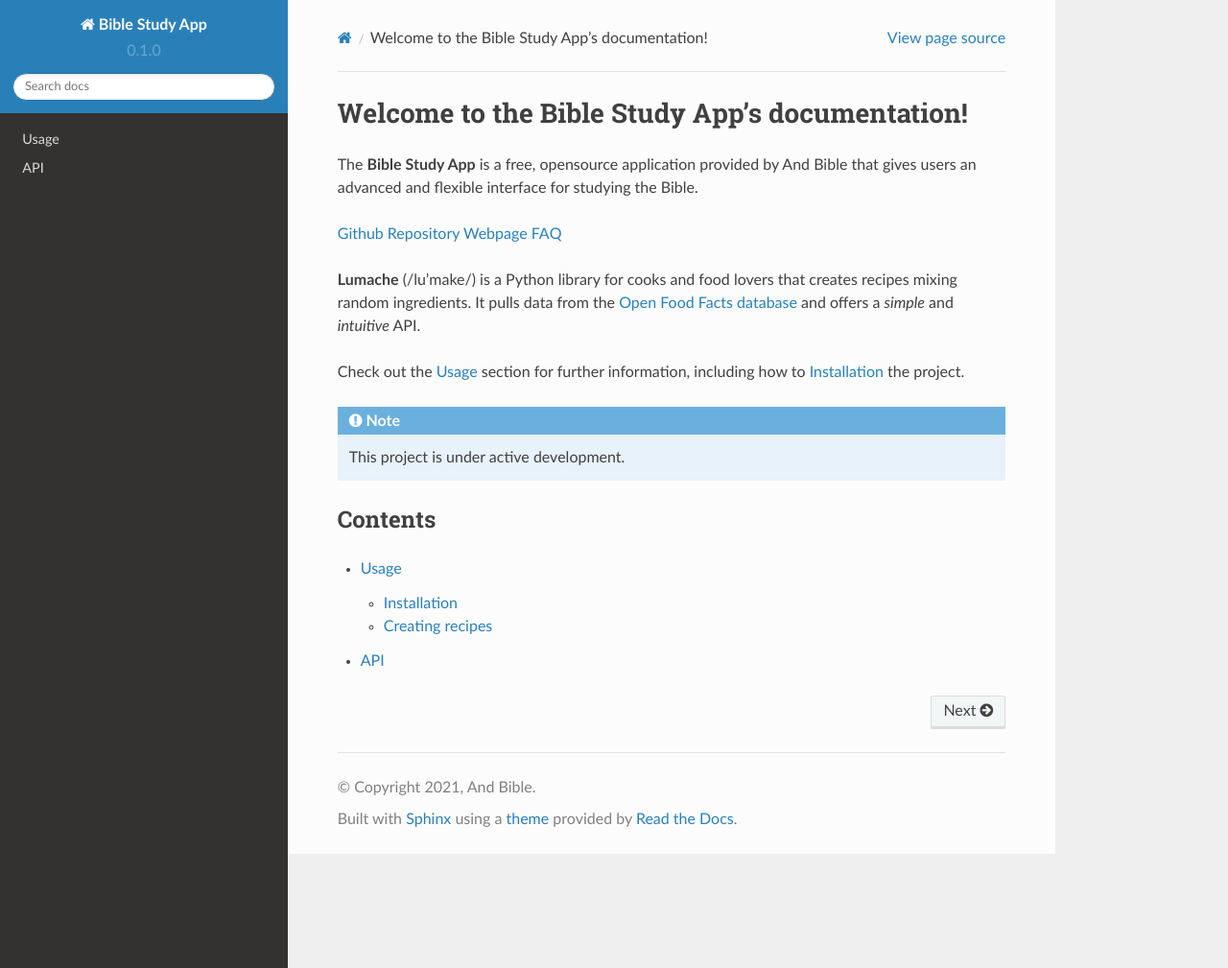
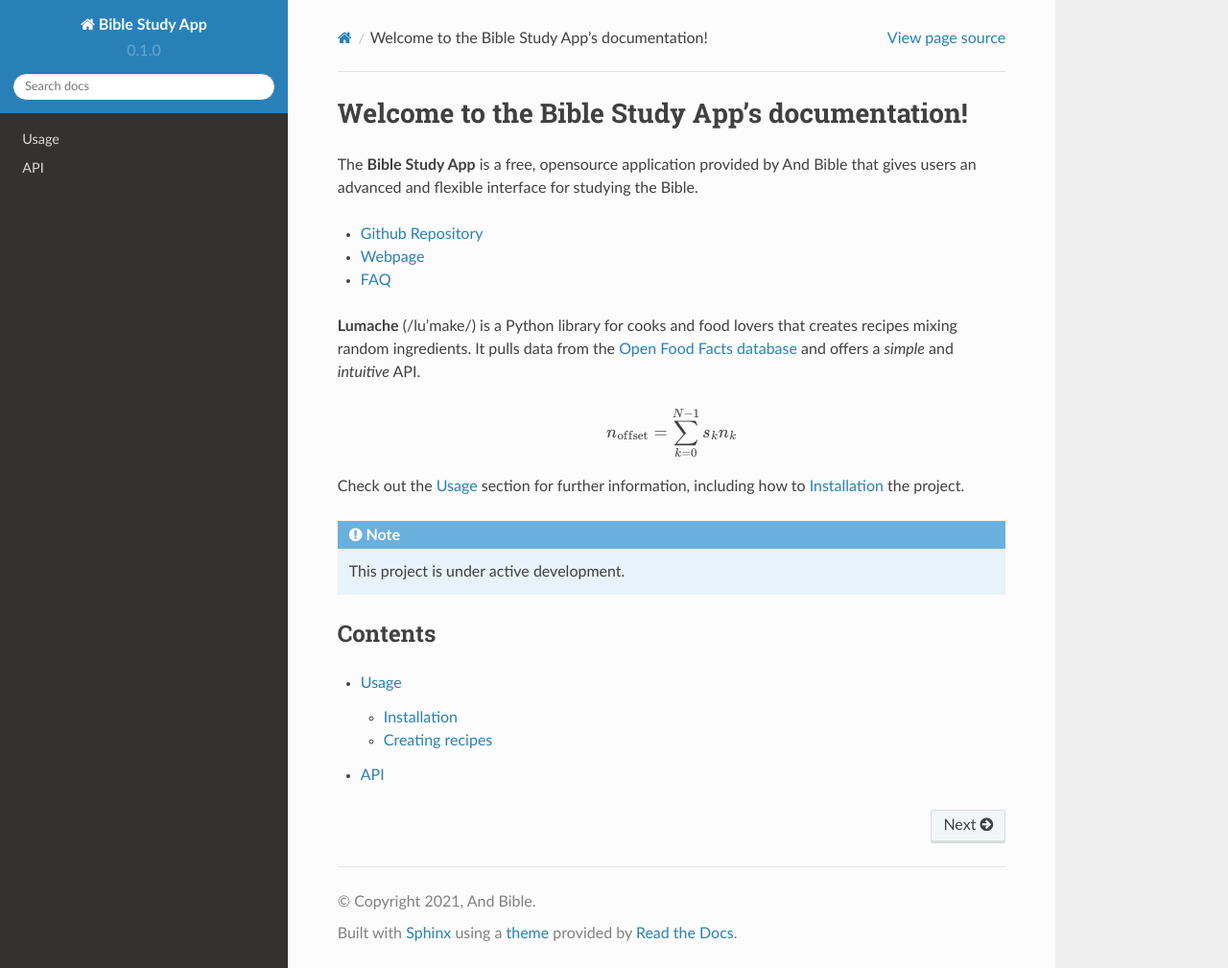
Before and after one commit to AndBible/docs, a Sphinx documentation site: the page built from docs/source/index.rst, in a window 1280 px wide and 1009 px high. Shown: the whole window at 96% size. Built offline with Sphinx 7.4.7 and the Read the Docs theme 2.0.0, drawn with Linux system fonts in a browser that asks for light colours.

Commit message:
Update index.rst

```diff
--- a/docs/source/index.rst
+++ b/docs/source/index.rst
@@ -4,14 +4,18 @@
 The **Bible Study App** is a free, opensource application provided by And Bible that gives users  an advanced
 and flexible interface for studying the Bible.
 
-`Github Repository <https://github.com/AndBible/and-bible>`_
-`Webpage <https://andbible.github.io/>`_
-`FAQ <https://github.com/AndBible/and-bible/wiki/FAQ>`_
+* `Github Repository <https://github.com/AndBible/and-bible>`_
+* `Webpage <https://andbible.github.io/>`_
+* `FAQ <https://github.com/AndBible/and-bible/wiki/FAQ>`_
 
 **Lumache** (/lu'make/) is a Python library for cooks and food lovers
 that creates recipes mixing random ingredients.
 It pulls data from the `Open Food Facts database <https://world.openfoodfacts.org/>`_
 and offers a *simple* and *intuitive* API.
+
+.. math::
+
+    n_{\mathrm{offset}} = \sum_{k=0}^{N-1} s_k n_k
 
 Check out the :doc:`usage` section for further information, including
 how to :ref:`installation` the project.
```
